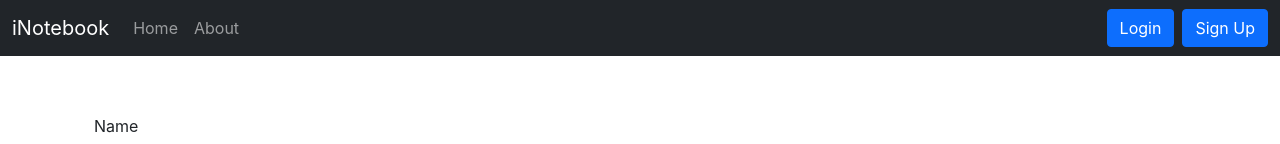
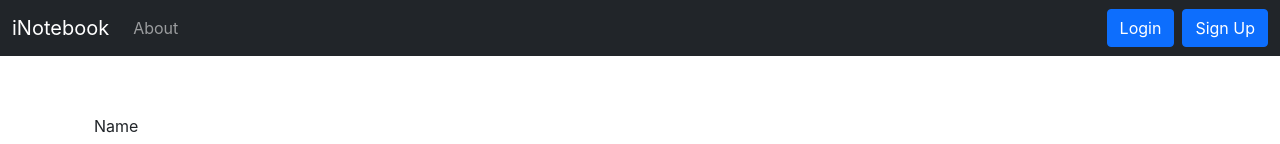
Before and after one commit to panchambopanna/inotebook, a React (Create React App) app: page /signup in a window 1280 px wide. Shown: the top 144 px of the page. Built offline with nearby package versions, Linux system fonts and the light colour scheme.

Commit message:
Vid #72 final updates

```diff
--- a/src/App.js
+++ b/src/App.js
@@ -20,7 +20,7 @@
 
     setTimeout(() => {
       setAlert(null);
-    }, 1500);
+    }, 3000);
   }
 
   return (
--- a/src/Components/Navbar.js
+++ b/src/Components/Navbar.js
@@ -16,14 +16,14 @@
         <div>
             <nav className="navbar navbar-expand-lg navbar-dark bg-dark">
                 <div className="container-fluid">
-                    <Link className="navbar-brand" to="/">iNotebook</Link>
+                    <Link className="navbar-brand" to={localStorage.getItem('auth')?'/':'/login'}>iNotebook</Link>
                     <button className="navbar-toggler" type="button" data-bs-toggle="collapse" data-bs-target="#navbarSupportedContent" aria-controls="navbarSupportedContent" aria-expanded="false" aria-label="Toggle navigation">
                         <span className="navbar-toggler-icon"></span>
                     </button>
                     <div className="collapse navbar-collapse" id="navbarSupportedContent">
                         <ul className="navbar-nav me-auto mb-2 mb-lg-0">
                             <li className="nav-item">
-                                <Link className={`nav-link ${location.pathname === '/' ? 'active' : ""}`} aria-current="page" to="/">Home</Link>
+                                <Link className={`nav-link ${location.pathname === '/' ? 'active' : ""} ${!localStorage.getItem('auth')?'d-none':''} `} aria-current="page" to="/">Home</Link>
                             </li>
                             <li className="nav-item">
                                 <Link className={`nav-link ${location.pathname === '/about' ? 'active' : ""}`} aria-current="page" to="/about">About</Link>
--- a/src/Components/Signup.js
+++ b/src/Components/Signup.js
@@ -38,7 +38,7 @@
                 history.push('/');
                 props.showAlert('Signed in successfully', 'success');
             } else {
-                props.showAlert('Invalid Credentials', 'danger');
+                props.showAlert(json.error, 'danger');
             }
         }
 
```
